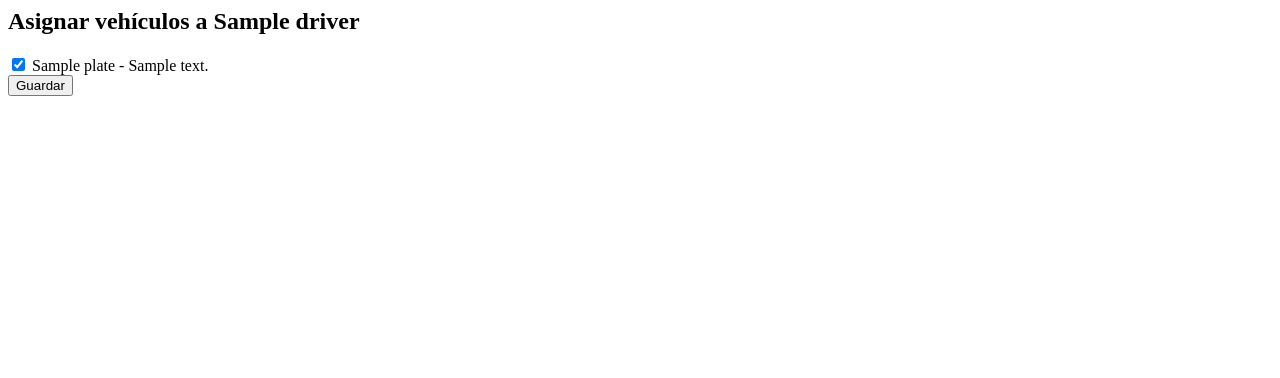
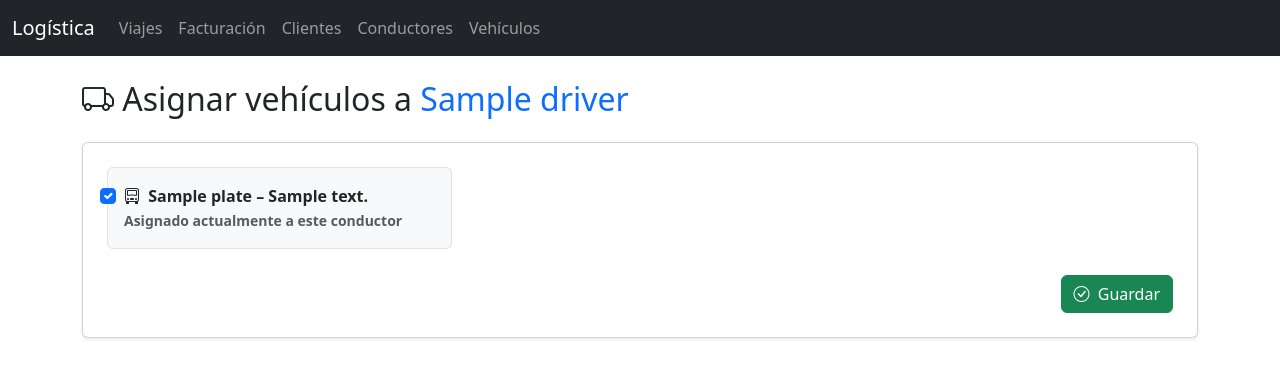
Before and after one commit to benjamacias/countSistem, a Django app: template count/trips/templates/drivers/assign_vehicles.html in a window 1280 px wide. Shown: the top 378 px of the page. Run offline with Django 3.2, Linux system fonts and the light colour scheme; the template is opened without the code that fills it: most values are stand-ins (such as "Sample title", 1, 10 or a date in 2020).

Commit message:
actualizacion assign_vehicles y vistas generales

```diff
--- a/count/trips/templates/drivers/assign_vehicles.html
+++ b/count/trips/templates/drivers/assign_vehicles.html
@@ -1,16 +1,45 @@
-<h2>Asignar vehículos a {{ driver.name }}</h2>
+{% extends "base.html" %}
+{% load static %}
+{% load custom_filters %}
+{% block content %}
 
-<form method="post">
+<h2 class="mb-4">
+  <i class="bi bi-truck"></i> Asignar vehículos a <span class="text-primary">{{ driver.name }}</span>
+</h2>
+
+<form method="post" class="card shadow-sm p-4">
   {% csrf_token %}
+
+  <div class="row row-cols-1 row-cols-sm-2 row-cols-md-3 g-3">
     {% for vehicle in vehicles %}
-    <div class="form-check">
+      <div class="col">
+        <div class="form-check border rounded p-3 bg-light">
           <input class="form-check-input" type="checkbox" name="vehicles" value="{{ vehicle.id }}"
+                 id="vehicle{{ vehicle.id }}"
                  {% if vehicle.driver_id == driver.id %}checked{% endif %}>
-      <label class="form-check-label">
-        {{ vehicle.plate }} - {{ vehicle.description }}
+                <label class="form-check-label fw-semibold d-block" for="vehicle{{ vehicle.id }}">
+                  <i class="bi bi-truck-front me-1"></i> {{ vehicle.plate }} – {{ vehicle.description }}<br>
+                  {% if vehicle.driver %}
+                    <small class="text-muted">
+                      {% if vehicle.driver_id == driver.id %}
+                        Asignado actualmente a este conductor
+                      {% else %}
+                        Asignado a: {{ vehicle.driver.name }}
+                      {% endif %}
+                    </small>
+                  {% endif %}
                 </label>
+
+        </div>
       </div>
     {% endfor %}
+  </div>
 
-  <button type="submit" class="btn btn-primary mt-3">Guardar</button>
+  <div class="mt-4 d-flex justify-content-end">
+    <button type="submit" class="btn btn-success">
+      <i class="bi bi-check-circle me-1"></i> Guardar
+    </button>
+  </div>
 </form>
+
+{% endblock %}
```
Lines whose indentation alone changed are shown as unchanged.
